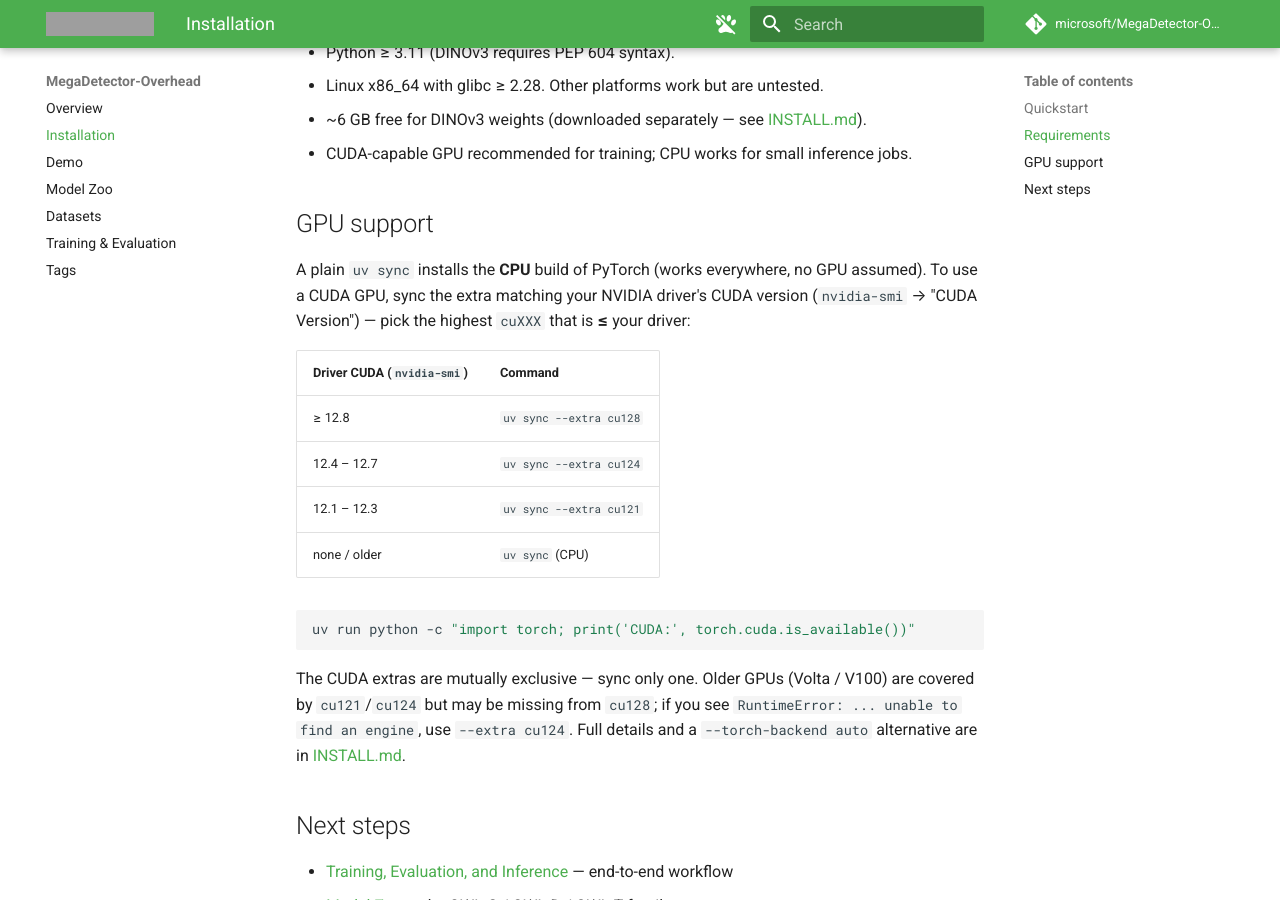
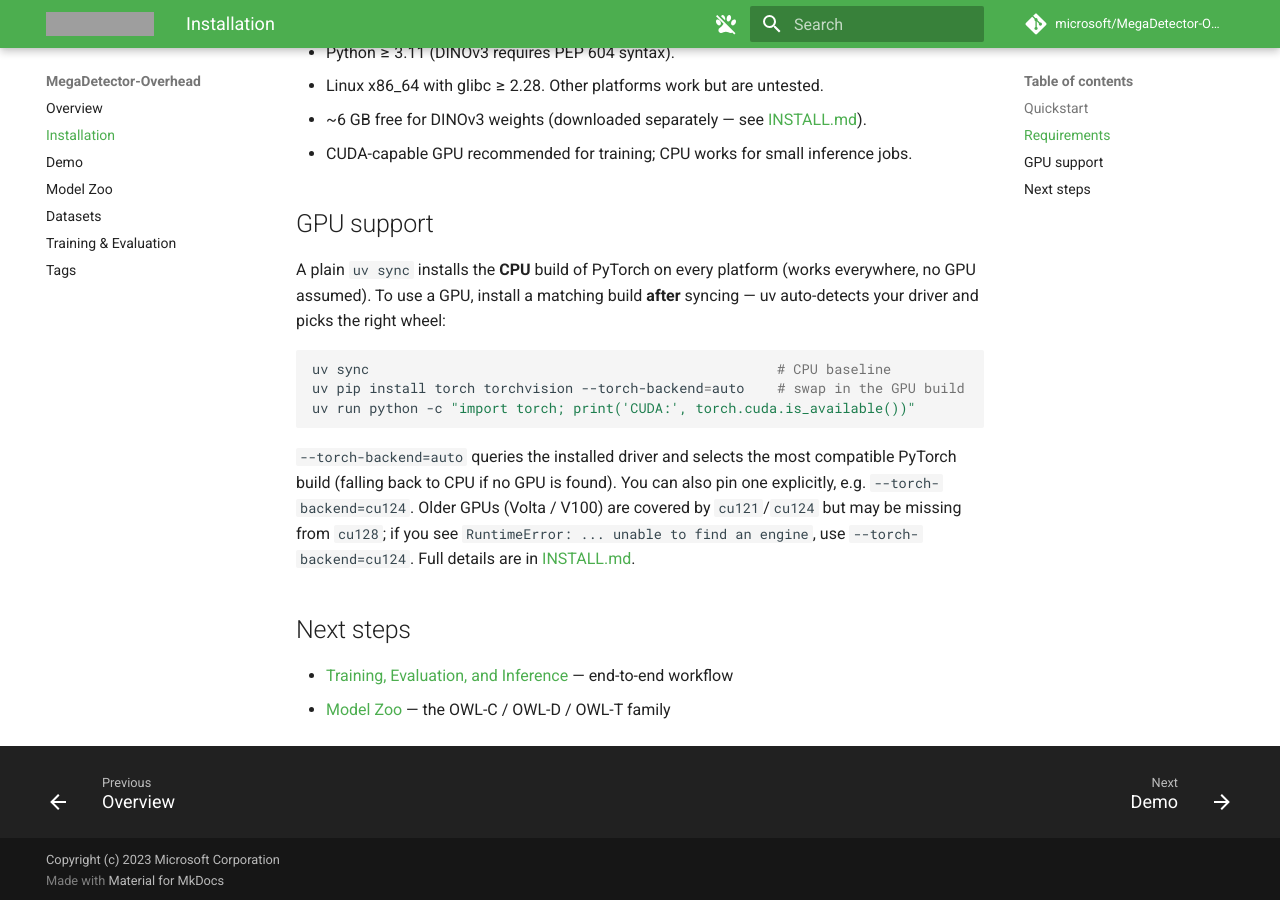
Before and after one commit to microsoft/MegaDetector-Overhead, an MkDocs documentation site: the page built from docs/installation.md, in a window 1280 px wide and 900 px high, scrolled down 994 px. Built offline with MkDocs 1.6.1 and Material for MkDocs 9.7.7, drawn with Linux system fonts in a browser that asks for light colours; comment, search, counter and statistics services are not loaded; grey boxes are pictures that could not be loaded.

Commit message:
Simplify to CPU-only PyTorch by default; GPU via --torch-backend=auto
The previous CPU-default + CUDA-extras config relied on an extra-negation marker
that uv does not support, so the default kept resolving to the CUDA-13 PyPI build
(caught by the CI assertion). uv's docs confirm there is no single config that
makes a bare 'uv sync' install CPU while also exposing CUDA extras.

Adopt uv's documented CPU-only pattern instead: torch/torchvision come from the
pytorch-cpu index on all platforms, so a plain 'uv sync' installs the small CPU
build everywhere (any OS, any/no driver) and the lock stays reproducible. GPU
users install a matching build in one command after syncing:
  uv pip install torch torchvision --torch-backend=auto
which auto-detects the driver and picks the correct wheel.

- pyproject.toml: drop cu121/cu124/cu128 extras, conflicts, and extra indexes;
  keep a single pytorch-cpu index and CPU-only sources.
- INSTALL.md / docs/installation.md / docs/demo.md / README.md / docs/index.md:
  document the --torch-backend=auto GPU path; remove the --extra cuXXX tables.
- The update-lock CI keeps asserting the default install is a '+cpu' build.

Co-authored-by: Copilot <223556219+Copilot@users.noreply.github.com>

````diff
--- a/docs/installation.md
+++ b/docs/installation.md
@@ -53,26 +53,22 @@ uv run python -c "import animaloc.models, dinov3; print('OK')"
 
 ## GPU support
 
-A plain `uv sync` installs the **CPU** build of PyTorch (works everywhere, no GPU
-assumed). To use a CUDA GPU, sync the extra matching your NVIDIA driver's CUDA
-version (`nvidia-smi` → "CUDA Version") — pick the highest `cuXXX` that is **≤**
-your driver:
-
-| Driver CUDA (`nvidia-smi`) | Command |
-|---|---|
-| ≥ 12.8 | `uv sync --extra cu128` |
-| 12.4 – 12.7 | `uv sync --extra cu124` |
-| 12.1 – 12.3 | `uv sync --extra cu121` |
-| none / older | `uv sync` (CPU) |
+A plain `uv sync` installs the **CPU** build of PyTorch on every platform (works
+everywhere, no GPU assumed). To use a GPU, install a matching build **after**
+syncing — uv auto-detects your driver and picks the right wheel:
 
 ```bash
+uv sync                                                  # CPU baseline
+uv pip install torch torchvision --torch-backend=auto    # swap in the GPU build
 uv run python -c "import torch; print('CUDA:', torch.cuda.is_available())"
 ```
 
-The CUDA extras are mutually exclusive — sync only one. Older GPUs (Volta / V100)
-are covered by `cu121`/`cu124` but may be missing from `cu128`; if you see
-`RuntimeError: ... unable to find an engine`, use `--extra cu124`. Full details and
-a `--torch-backend auto` alternative are in
+`--torch-backend=auto` queries the installed driver and selects the most
+compatible PyTorch build (falling back to CPU if no GPU is found). You can also
+pin one explicitly, e.g. `--torch-backend=cu124`. Older GPUs (Volta / V100) are
+covered by `cu121`/`cu124` but may be missing from `cu128`; if you see
+`RuntimeError: ... unable to find an engine`, use `--torch-backend=cu124`. Full
+details are in
 [INSTALL.md](https://github.com/microsoft/MegaDetector-Overhead/blob/main/INSTALL.md).
 
 ## Next steps
````
Also changed, not shown: INSTALL.md (+22 -25 lines), README.md (+2 -2 lines), docs/demo.md (+2 -2 lines), docs/index.md (+1 -1 lines), pyproject.toml (+12 -48 lines).
